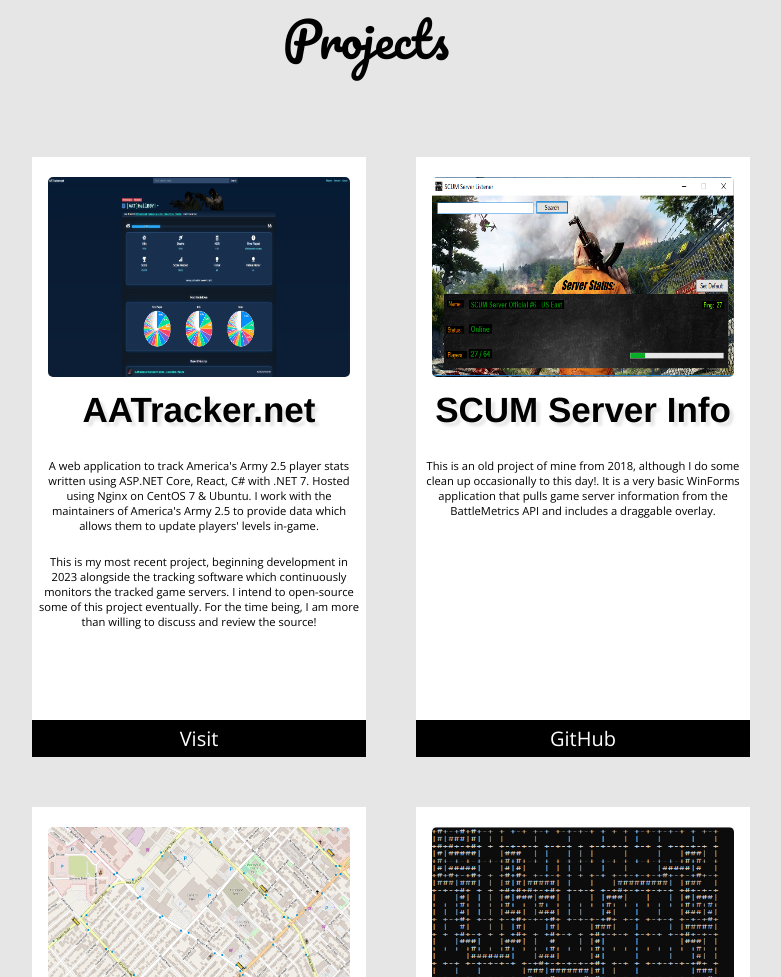
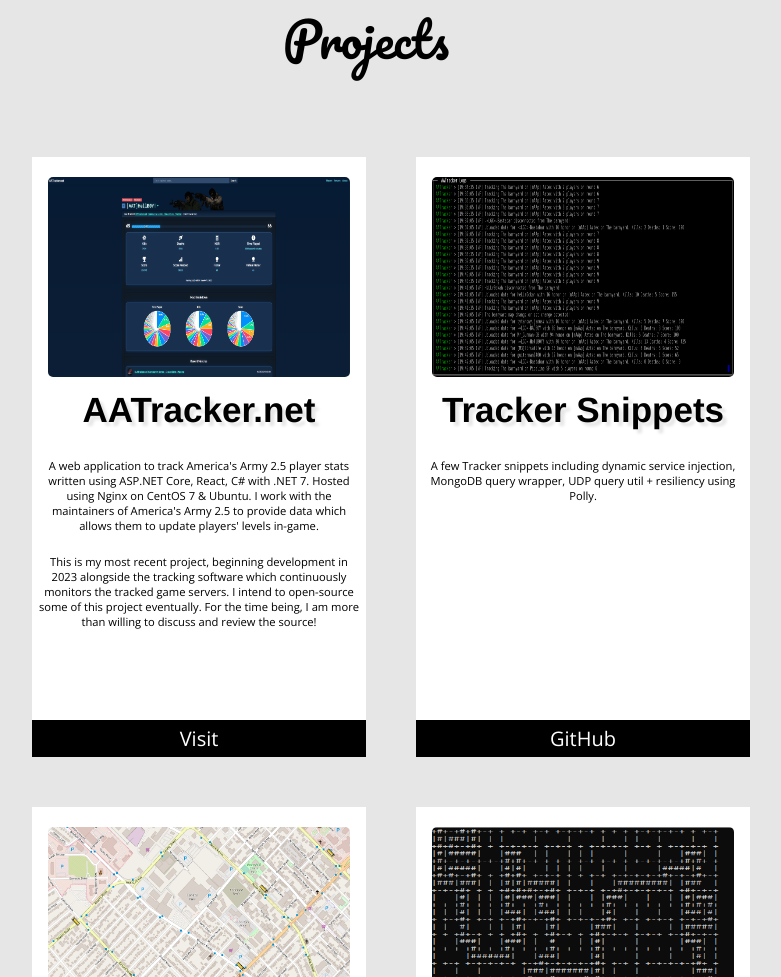
Before and after one commit to TorinMartin/TorinMartin.github.io, a plain HTML site: page index.html in a window 1280 px wide. Shown: the part 2393-3370 px from the top of the page, without its empty margins (274-1055 px from the left). Drawn offline with nearby package versions, Linux system fonts and the light colour scheme.

Commit message:
Include snippets repo

```diff
--- a/index.html
+++ b/index.html
@@ -184,16 +184,16 @@
 							</div>
 							<div class="box">
 								<div class="display">
-									<img class="display" src="img/scum1.png" alt="Application" />
+									<img class="display" src="img/trackerapp.png" alt="Application" />
 								</div>
 								<h2 class="displaytitle">
-									SCUM Server Info
+									Tracker Snippets
 								</h2>
 								<p class="projdesc">
-									This is an old project of mine from 2018, although I do some clean up occasionally to this day!. It is a very basic WinForms application that pulls game server information from the BattleMetrics API and includes a draggable overlay.
+									A few Tracker snippets including dynamic service injection, MongoDB query wrapper, UDP query util + resiliency using Polly.
 								</p>
 								<div class="center" style="width: 100%">
-									<a class="btn" href="https://github.com/TorinMartin/SCUMServerListener">GitHub</a>
+									<a class="btn" href="https://github.com/TorinMartin/QueryWrapper/tree/master">GitHub</a>
 								</div>
 							</div>
 						</div>
```
Also changed, not shown: img/trackerapp.png (added).
